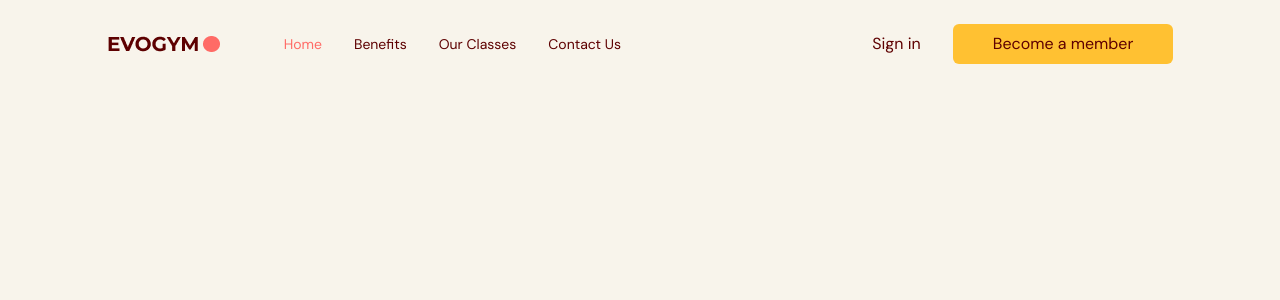
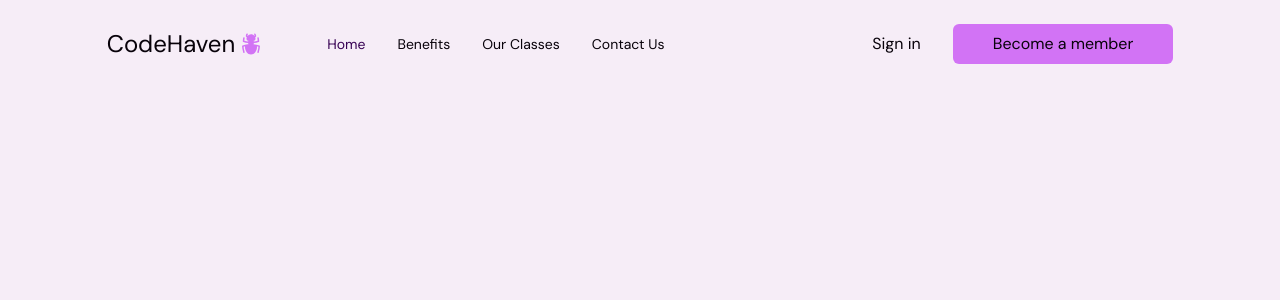
Before and after one commit to JohnKamaujk/CodeHaven, a React (Vite) app: page / in a window 1280 px wide. Shown: the top 300 px of the page. Built offline with nearby package versions, Linux system fonts and the light colour scheme.

Commit message:
:sparkles:feat:logo completed

```diff
--- a/src/components/navbar/index.tsx
+++ b/src/components/navbar/index.tsx
@@ -1,29 +1,36 @@
 import { useState } from "react";
-import { Bars3Icon, XMarkIcon } from "@heroicons/react/24/solid";
+import { Bars3Icon, XMarkIcon, BugAntIcon } from "@heroicons/react/24/solid";
 import Logo from "@/assets/Logo.png";
+import lio from "@/assets/lio.jpg";
+
 import Link from "@/components/navbar/Link";
 import { SelectedPage } from "@/shared/types";
 import useMediaQuery from "@/hooks/useMediaQuery";
 import ActionButton from "@/shared/ActionButton";
 
 type Props = {
-  isTopOfPage:boolean
+  isTopOfPage: boolean;
   selectedPage: SelectedPage;
   setSelectedPage: (value: SelectedPage) => void;
 };
 
-const Navbar = ({ isTopOfPage,selectedPage, setSelectedPage }: Props) => {
+const Navbar = ({ isTopOfPage, selectedPage, setSelectedPage }: Props) => {
   const flexBetween = "flex items-center justify-between";
   const [isMenuToggled, setIsMenuToggled] = useState<boolean>(false);
   const isAboveMediumScreens = useMediaQuery("(min-width: 1060px)");
   const navbarBackground = isTopOfPage ? "" : "bg-primary-100 drop-shadow";
   return (
     <nav>
-      <div className={`${navbarBackground} ${flexBetween} fixed top-0 z-30 w-full py-6`}>
+      <div
+        className={`${navbarBackground} ${flexBetween} fixed top-0 z-30 w-full py-6`}
+      >
         <div className={`${flexBetween} mx-auto w-5/6`}>
           <div className={`${flexBetween} w-full gap-16`}>
             {/* {left side} */}
-            <img alt="logo" src={Logo}></img>
+            <div className={`${flexBetween} gap-1`}>
+              <p className="text-2xl ">CodeHaven</p>
+              <BugAntIcon className="h-6 w-6 text-secondary-500" />
+            </div>
 
             {/* {right side} */}
             {isAboveMediumScreens ? (
@@ -62,7 +69,7 @@ const Navbar = ({ isTopOfPage,selectedPage, setSelectedPage }: Props) => {
                 className="rounded-full bg-secondary-500 p-2"
                 onClick={() => setIsMenuToggled(!isMenuToggled)}
               >
-                <Bars3Icon className="h-6 w-6 text-gray-400" />
+                <Bars3Icon className="h-6 w-6 text-gray-500" />
               </button>
             )}
             {/* {mobile menu} */}
--- a/tailwind.config.cjs
+++ b/tailwind.config.cjs
@@ -4,15 +4,15 @@ module.exports = {
   theme: {
     extend: {
       colors: {
-        "gray-20": "#F8F4EB",
+        "gray-20": "#F6EDF7",
         "gray-50": "#EFE6E6",
         "gray-100": "#DFCCCC",
-        "gray-500": "#5E0000",
+        "gray-500": "#08020A",
         "primary-100": "#FFE1E0",
         "primary-300": "#FFA6A3",
-        "primary-500": "#FF6B66",
+        "primary-500": "#380354",
         "secondary-400": "#FFCD5B",
-        "secondary-500": "#FFC132",
+        "secondary-500": "#D273F5",
       },
       backgroundImage: (theme) => ({
         "gradient-yellowred":
```
